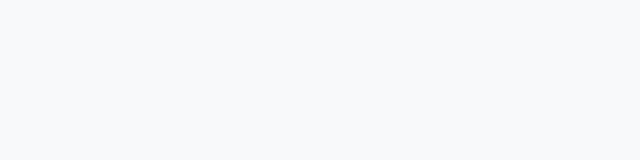
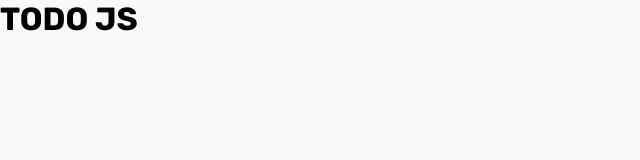
Before and after one commit to LuckyFoxCode/todo-js, a plain HTML site: page index.html in a window 1280 px wide. Shown: the whole page, without its empty margins (0-640 px from the left). Drawn offline with Linux system fonts and the light colour scheme.

Commit message:
feat: add font and components folder with App.js in project

```diff
--- a/css/base.css
+++ b/css/base.css
@@ -20,4 +20,5 @@
 body {
   background-color: var(--light);
   color: var(--black);
+  font-family: "Rubik", sans-serif;
 }
--- a/index.html
+++ b/index.html
@@ -3,11 +3,15 @@
   <head>
     <meta charset="UTF-8" />
     <meta name="viewport" content="width=device-width, initial-scale=1.0" />
+    <link rel="preconnect" href="https://fonts.googleapis.com" />
+    <link rel="preconnect" href="https://fonts.gstatic.com" crossorigin />
+    <link
+      href="https://fonts.googleapis.com/css2?family=Rubik:ital,wght@0,300..900;1,300..900&display=swap"
+      rel="stylesheet"
+    />
     <link rel="stylesheet" href="./css/style.css" />
     <title>TODO JS</title>
     <script type="module" src="./js/script.js" defer></script>
   </head>
-  <body>
-    <div id="app"></div>
-  </body>
+  <body></body>
 </html>
--- /dev/null
+++ b/js/components/App.js
@@ -0,0 +1,15 @@
+export const App = () => {
+  const todo = [];
+
+  const render = () => {
+    const root = document.querySelector("#app");
+    root.innerHTML = "";
+
+    const title = document.createElement("h1");
+    title.textContent = "TODO JS";
+
+    root.appendChild(title);
+  };
+
+  render();
+};
--- /dev/null
+++ b/js/components/index.js
@@ -0,0 +1 @@
+export { App } from "./App.js";
--- a/js/script.js
+++ b/js/script.js
@@ -0,0 +1,11 @@
+import { App } from "./components/index.js";
+
+const init = () => {
+  const container = document.createElement("div");
+  container.id = "app";
+  document.body.appendChild(container);
+
+  App();
+};
+
+init();
```
